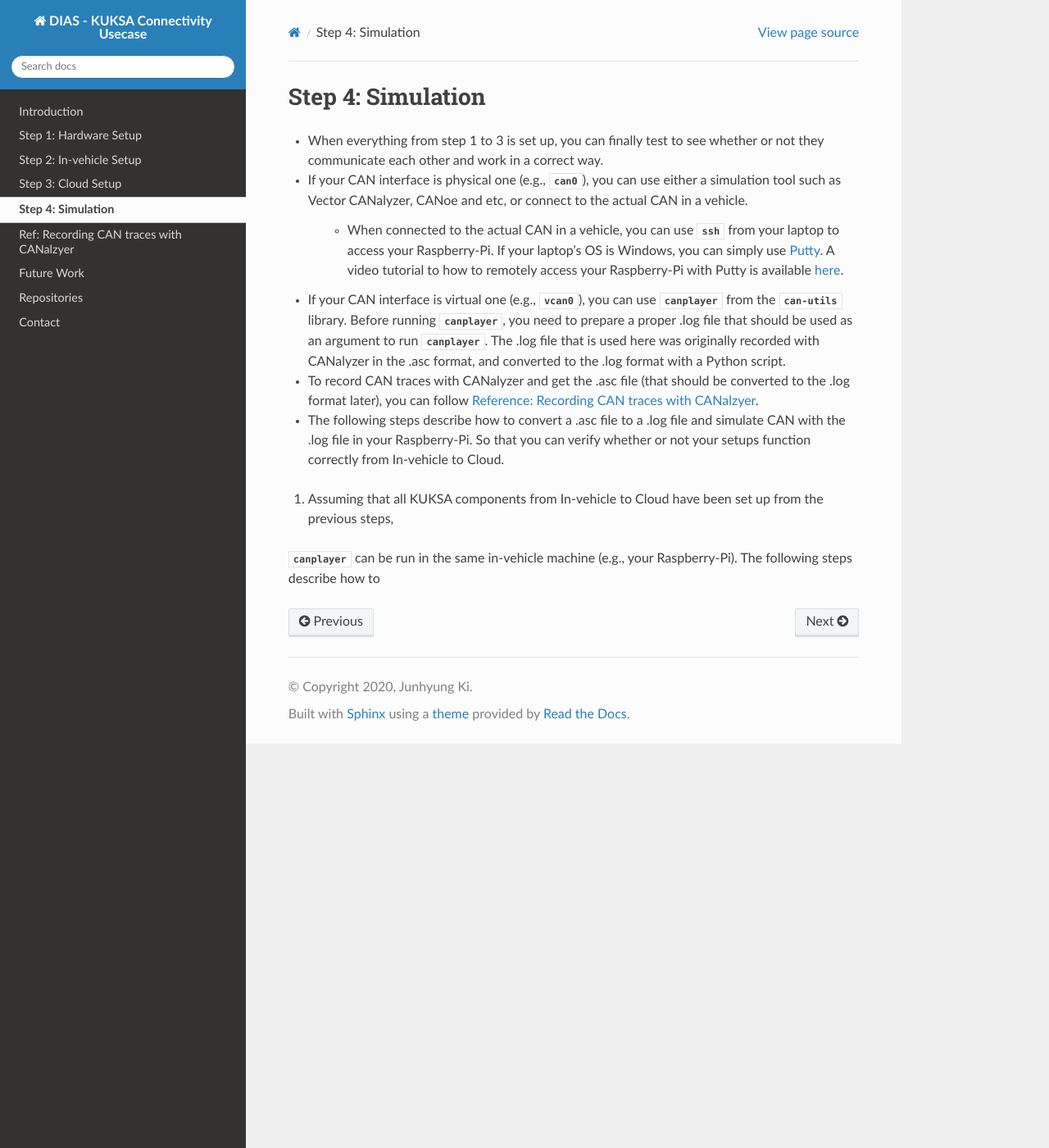
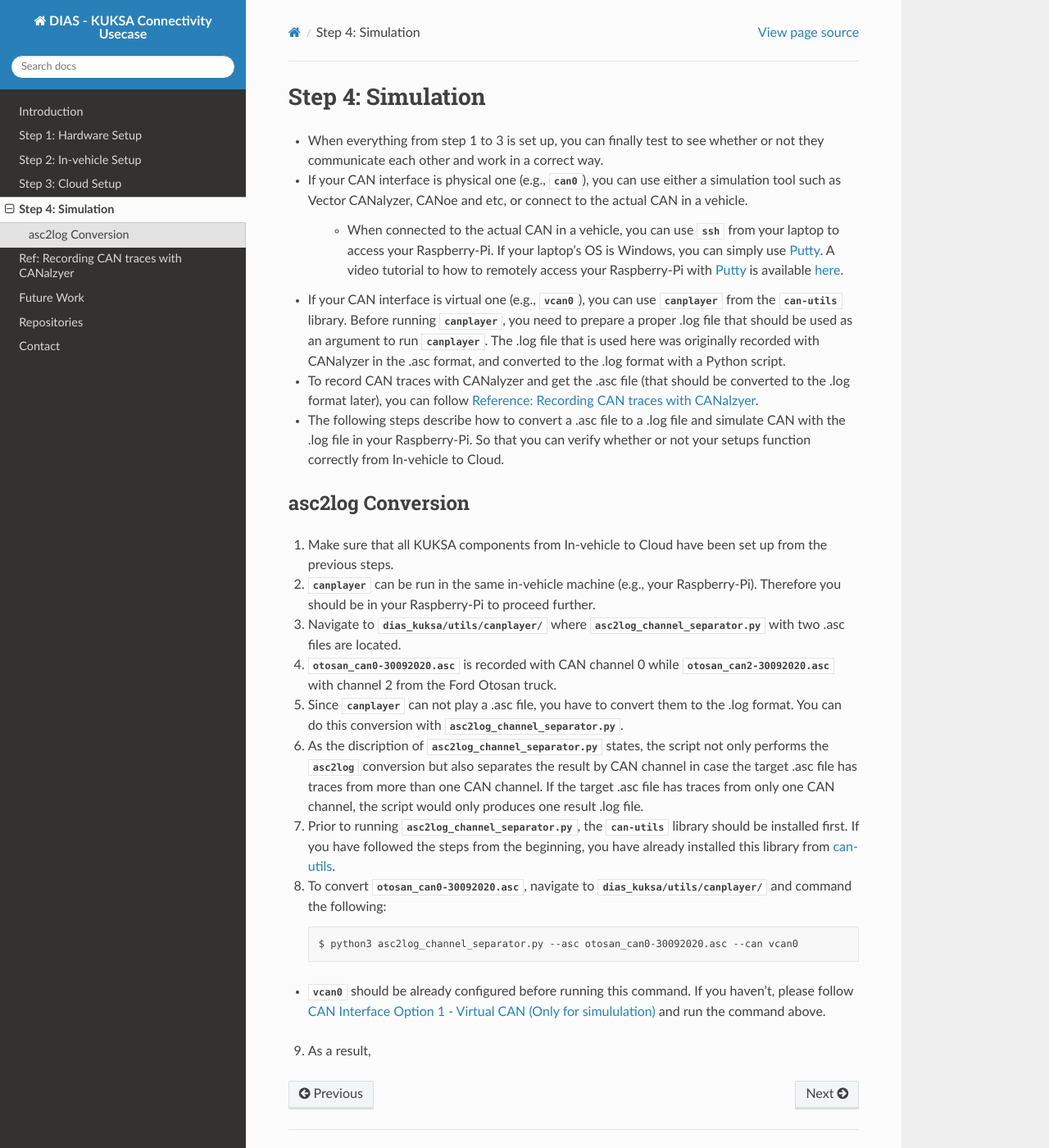
Before and after one commit to junh-ki/dias_kuksa_doc, a Sphinx documentation site: the page built from docs/source/contents/sim.rst, in a window 1280 px wide and 1400 px high. Shown: the whole window at 82% size. Built offline with Sphinx 7.4.7 and the Read the Docs theme 2.0.0, drawn with Linux system fonts in a browser that asks for light colours; formulas are drawn with MathJax 3.

Commit message:
progress

```diff
--- a/docs/source/contents/invehicle.rst
+++ b/docs/source/contents/invehicle.rst
@@ -10,6 +10,8 @@
 * To ease the complexity, Virtual CAN is used here as an interface. Therefore you should follow :ref:`virtual-can` prior to this part.
 
 
+
+.. _can-utils:
 
 can-utils
 #########
--- a/docs/source/contents/sim.rst
+++ b/docs/source/contents/sim.rst
@@ -6,7 +6,7 @@ Step 4: Simulation
 
 * If your CAN interface is physical one (e.g., `can0`), you can use either a simulation tool such as Vector CANalyzer, CANoe and etc, or connect to the actual CAN in a vehicle.
 
-	* When connected to the actual CAN in a vehicle, you can use `ssh` from your laptop to access your Raspberry-Pi. If your laptop's OS is Windows, you can simply use `Putty <https://www.chiark.greenend.org.uk/~sgtatham/putty/>`_. A video tutorial to how to remotely access your Raspberry-Pi with Putty is available `here <https://youtu.be/IDqQIDL3LKg>`_.
+	* When connected to the actual CAN in a vehicle, you can use `ssh` from your laptop to access your Raspberry-Pi. If your laptop's OS is Windows, you can simply use `Putty <https://www.chiark.greenend.org.uk/~sgtatham/putty/>`_. A video tutorial to how to remotely access your Raspberry-Pi with `Putty <https://www.chiark.greenend.org.uk/~sgtatham/putty/>`_ is available `here <https://youtu.be/IDqQIDL3LKg>`_.
 
 * If your CAN interface is virtual one (e.g., `vcan0`), you can use `canplayer` from the `can-utils` library. Before running `canplayer`, you need to prepare a proper .log file that should be used as an argument to run `canplayer`. The .log file that is used here was originally recorded with CANalyzer in the .asc format, and converted to the .log format with a Python script.
 
@@ -14,7 +14,29 @@ Step 4: Simulation
 
 * The following steps describe how to convert a .asc file to a .log file and simulate CAN with the .log file in your Raspberry-Pi. So that you can verify whether or not your setups function correctly from In-vehicle to Cloud.
 
-1. Assuming that all KUKSA components from In-vehicle to Cloud have been set up from the previous steps,
 
 
-`canplayer` can be run in the same in-vehicle machine (e.g., your Raspberry-Pi). The following steps describe how to
+asc2log Conversion
+##################
+
+1. Make sure that all KUKSA components from In-vehicle to Cloud have been set up from the previous steps.
+
+2. `canplayer` can be run in the same in-vehicle machine (e.g., your Raspberry-Pi). Therefore you should be in your Raspberry-Pi to proceed further.
+
+3. Navigate to `dias_kuksa/utils/canplayer/` where `asc2log_channel_separator.py` with two .asc files are located.
+
+4. `otosan_can0-30092020.asc` is recorded with CAN channel 0 while `otosan_can2-30092020.asc` with channel 2 from the Ford Otosan truck.
+
+5. Since `canplayer` can not play a .asc file, you have to convert them to the .log format. You can do this conversion with `asc2log_channel_separator.py`.
+
+6. As the discription of `asc2log_channel_separator.py` states, the script not only performs the `asc2log` conversion but also separates the result by CAN channel in case the target .asc file has traces from more than one CAN channel. If the target .asc file has traces from only one CAN channel, the script would only produces one result .log file.
+
+7. Prior to running `asc2log_channel_separator.py`, the `can-utils` library should be installed first. If you have followed the steps from the beginning, you have already installed this library from :ref:`can-utils`.
+
+8. To convert `otosan_can0-30092020.asc`, navigate to `dias_kuksa/utils/canplayer/` and command the following::
+
+	$ python3 asc2log_channel_separator.py --asc otosan_can0-30092020.asc --can vcan0
+
+* `vcan0` should be already configured before running this command. If you haven't, please follow :ref:`virtual-can` and run the command above.
+
+9. As a result,
```
